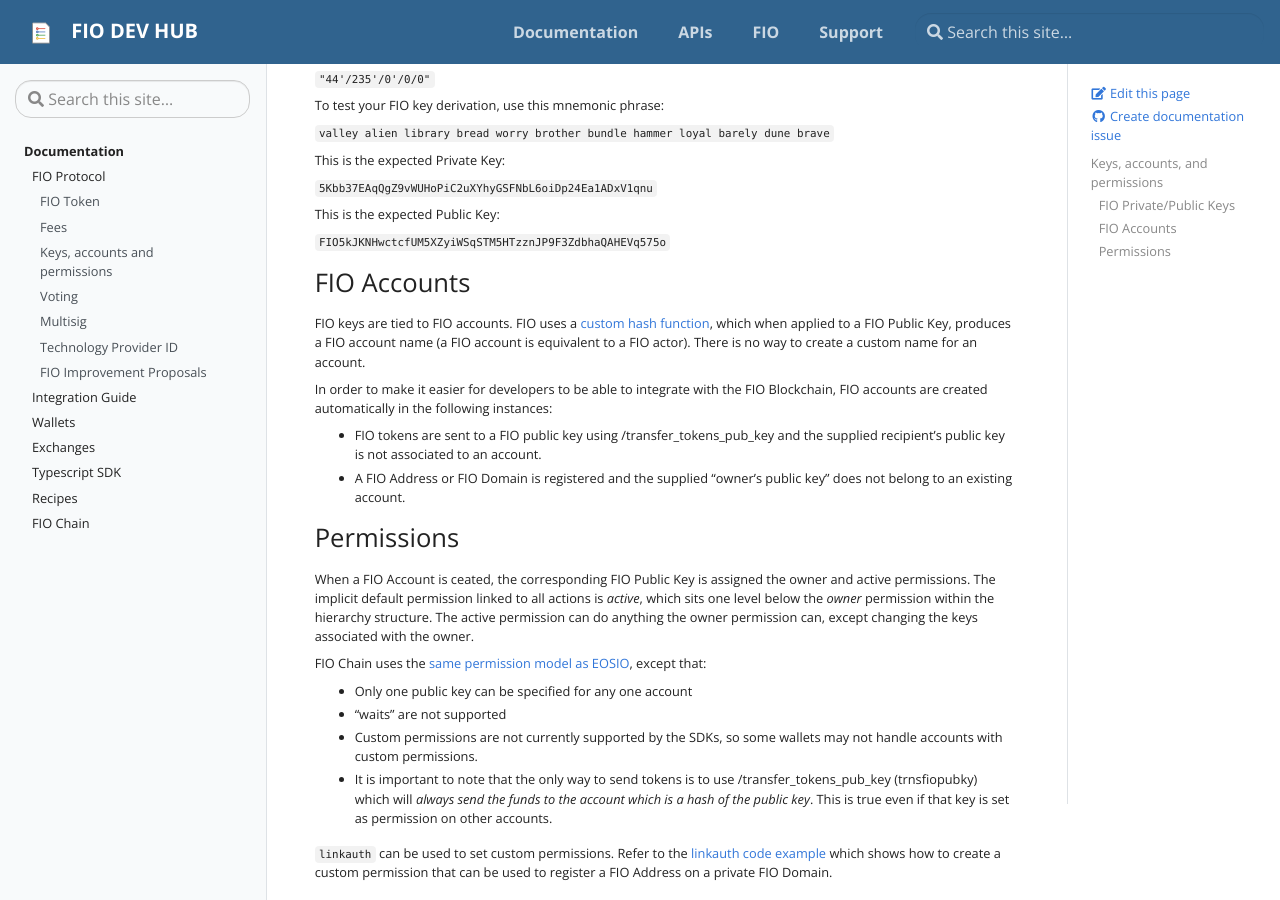
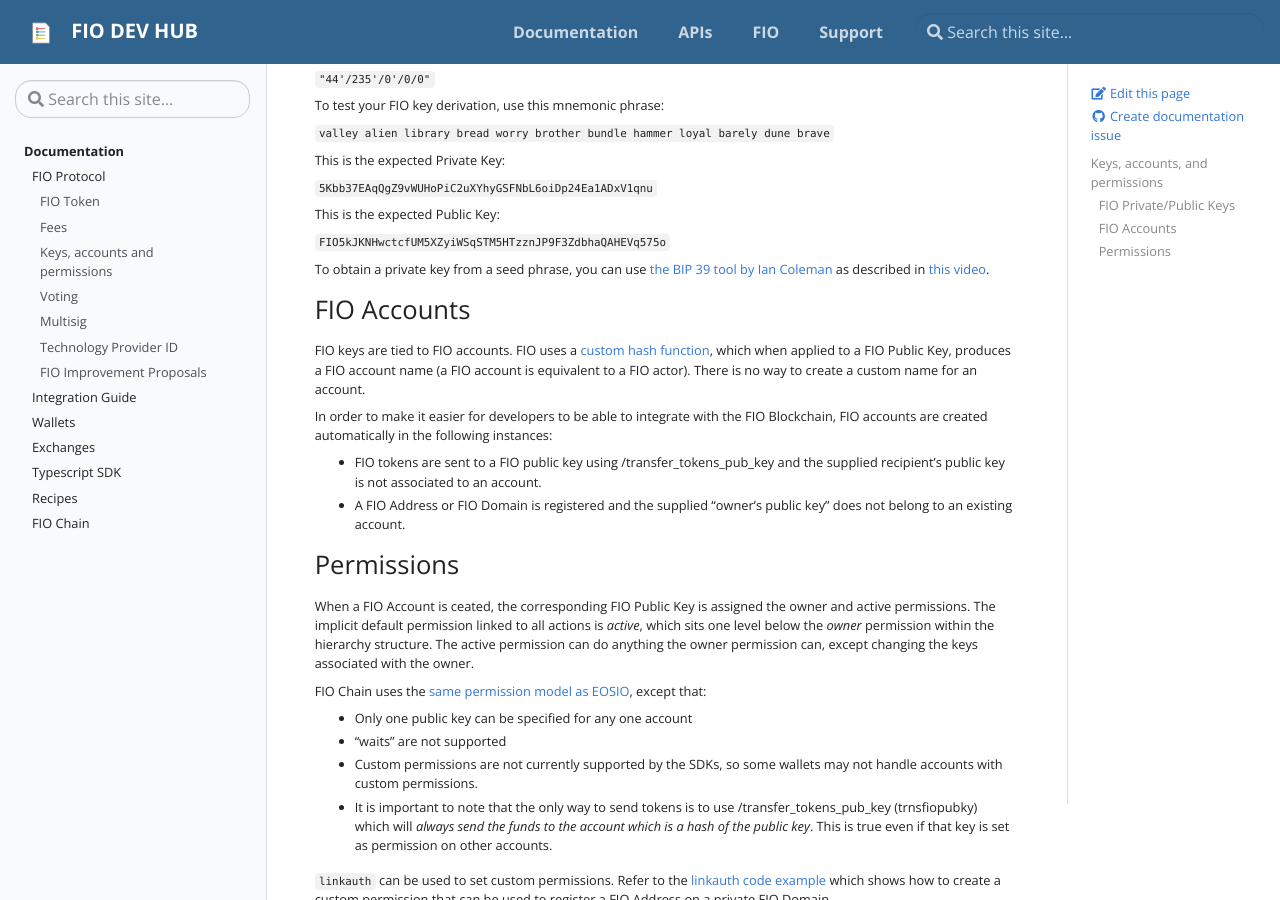
Before and after one commit to fioprotocol/fio-devhub, a Jekyll site: the page built from _docs/fio-protocol/keys-accounts.md, in a window 1280 px wide and 900 px high, scrolled down 342 px. Built offline with Jekyll 4.4.1, drawn with Linux system fonts in a browser that asks for light colours.

Commit message:
Update keys-accounts.md
Adding a link to the BIP 39 tool and video for getting your private key from a seed phrase.

```diff
--- a/_docs/fio-protocol/keys-accounts.md
+++ b/_docs/fio-protocol/keys-accounts.md
@@ -30,6 +30,8 @@ This is the expected Public Key:
 
 `FIO5kJKNHwctcfUM5XZyiWSqSTM5HTzznJP9F3ZdbhaQAHEVq575o`
 
+To obtain a private key from a seed phrase, you can use [the BIP 39 tool by Ian Coleman](https://github.com/iancoleman/bip39#standalone-offline-version){:target="_blank"} as described in [this video](https://www.youtube.com/watch?v=eAXdLEZFbiw){:target="_blank"}.
+
 ## FIO Accounts
 
 FIO keys are tied to FIO accounts. FIO uses a [custom hash function]({{ site.baseurl }}/docs/integration-guide/generating-actor), which when applied to a FIO Public Key, produces a FIO account name (a FIO account is equivalent to a FIO actor). There is no way to create a custom name for an account.
```
